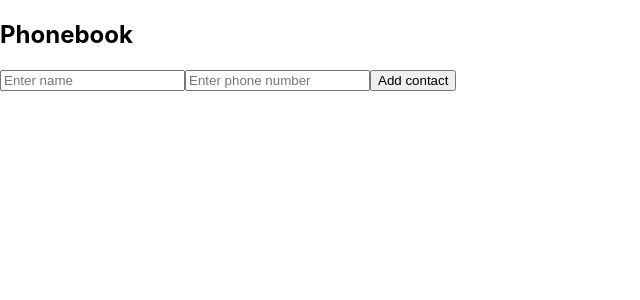
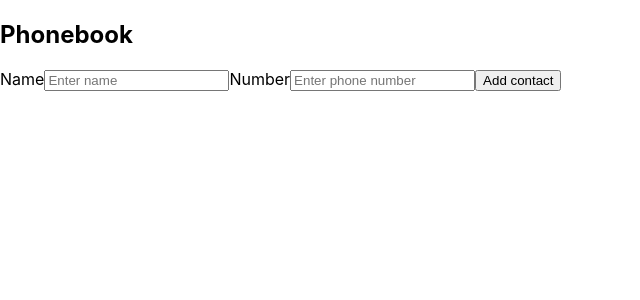
Before and after one commit to MmAaYyAa/goit-react-hw-02-phonebook, a React (Create React App) app: page / in a window 1280 px wide. Shown: the top 300 px of the page, without its empty margins (0-640 px from the left). Built offline with nearby package versions, Linux system fonts and the light colour scheme.

Commit message:
new form

```diff
--- a/src/components/App.jsx
+++ b/src/components/App.jsx
@@ -1,5 +1,6 @@
 import { Component } from 'react';
 import ContactForm from './ContactForm/ContactForm';
+import ContactsList from './ContactsList/ContactsList';
 
 export class App extends Component {
   state = {
@@ -16,11 +17,25 @@ export class App extends Component {
     return !isExistContact;
   };
 
+  handleRemoveContact = id => {
+    this.setState(({ contacts }) => ({
+      contacts: contacts.filter(contact => contact.id !== id),
+    }));
+  };
+
   render() {
+    const { contacts } = this.state;
     return (
       <>
         <h2>Phonebook</h2>
-        <ContactForm onAdd={this.handleAddContact}></ContactForm>
+        <ContactForm
+          onAdd={this.handleAddContact}
+          onCheckUnique={this.handleCheckUniqueContact}
+        ></ContactForm>
+        <ContactsList
+          contacts={contacts}
+          onRemove={this.handleRemoveContact}
+        ></ContactsList>
       </>
     );
   }
--- a/src/components/ContactForm/ContactForm.jsx
+++ b/src/components/ContactForm/ContactForm.jsx
@@ -9,55 +9,39 @@ const INITIAL_STATE = {
 class ContactForm extends Component {
   state = INITIAL_STATE;
 
-  handleChangeForm = ({ target }) => {
-    const { name, value } = target;
-    this.setState({ [name]: value });
+  handleInputChange = event => {
+    this.setState({ [event.target.name]: event.target.value.trim() });
   };
 
-  handleFormSumit = e => {
-    e.preventDefault();
-    const { name, phone } = this.state;
-    const { onAdd } = this.props;
-    const isValidatedForm = this.validateForm();
-
-    if (!isValidatedForm) {
-      return;
-    }
-
-    onAdd({ id: nanoid(), name, phone });
+  handleFormSubmit = event => {
+    event.preventDefault();
+    this.props.createContacts(this.state);
+    this.setState(INITIAL_STATE);
   };
 
-  validateForm = () => {
-    const { name, phone } = this.state;
-    const { onCheckUnique } = this.props;
-    if (!name || !phone) {
-      alert('Some fields are empty');
-      return false;
-    }
-    return onCheckUnique(name);
-  };
-
-  resetForm = () => {
-    this.setState(INITIAL_STATE);
-  };
   render() {
-    const { name, phone } = this.state;
     return (
-      <form>
+      <form onSubmit={this.handleFormSubmit}>
+        <label>
+          Name
           <input
             type="text"
             name="name"
             placeholder="Enter name"
-          value={name}
-          onChange
+            value={this.state.name}
+            onChange={this.handleInputChange}
           ></input>
+        </label>
+        <label>
+          Number
           <input
             type="tel"
             name="phone"
             placeholder="Enter phone number"
-          value={phone}
-          onChange
+            value={this.state.number}
+            onChange={this.handleInputChange}
           ></input>
+        </label>
         <button type="submit">Add contact</button>
       </form>
     );
--- a/src/components/ContactsList/ContactsList.jsx
+++ b/src/components/ContactsList/ContactsList.jsx
@@ -1,12 +1,12 @@
 const ContactListItem = ({ name, phone, onRemove }) => {
   return (
     <li>
-      {name}: {phone} <button onClick={() => onRemove(id)}>Delete</button>{' '}
+      {name}: {phone} <button onClick={() => onRemove()}>Delete</button>{' '}
     </li>
   );
 };
 
-const ContactList = ({ contacts, onRemove }) => {
+const ContactsList = ({ contacts, onRemove }) => {
   if (contacts.length === 0) {
     return null;
   }
@@ -19,7 +19,7 @@ const ContactList = ({ contacts, onRemove }) => {
   );
 };
 
-export default ContactList;
+export default ContactsList;
 
 // const ContactList = ({ contacts, onRemove }) =>
 //   contacts.length > 0 && (
```
Lines whose indentation alone changed are shown as unchanged.
